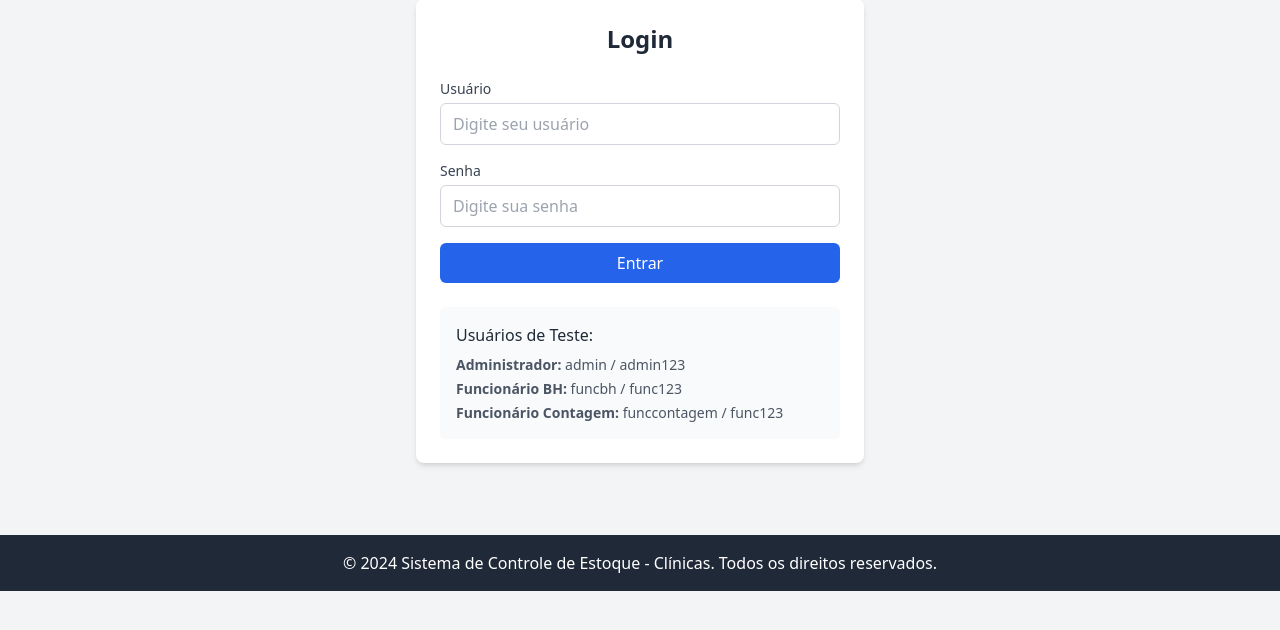
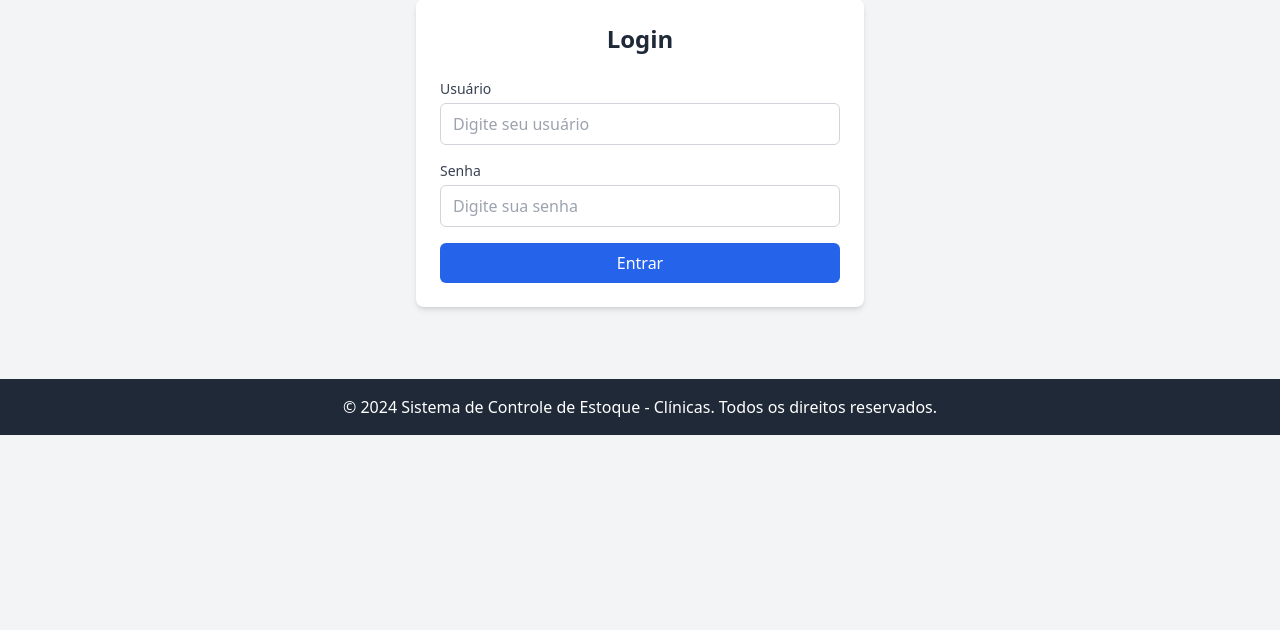
Before and after one commit to DuJao22/CONTROLE_ESTOQUE, a Flask app: page /login in a window 1280 px wide. Shown: the part 89-719 px from the top of the page. Run offline with Flask 3, Linux system fonts and the light colour scheme; some libraries are stand-ins or nearby versions.

Commit message:
Update login.html

```diff
--- a/templates/login.html
+++ b/templates/login.html
@@ -43,13 +43,6 @@
         </button>
     </form>
 
-    <div class="mt-6 p-4 bg-gray-50 rounded-md">
-        <h3 class="font-medium text-gray-800 mb-2">Usuários de Teste:</h3>
-        <div class="text-sm text-gray-600 space-y-1">
-            <p><strong>Administrador:</strong> admin / admin123</p>
-            <p><strong>Funcionário BH:</strong> funcbh / func123</p>
-            <p><strong>Funcionário Contagem:</strong> funccontagem / func123</p>
-        </div>
-    </div>
+
 </div>
 {% endblock %}
```
